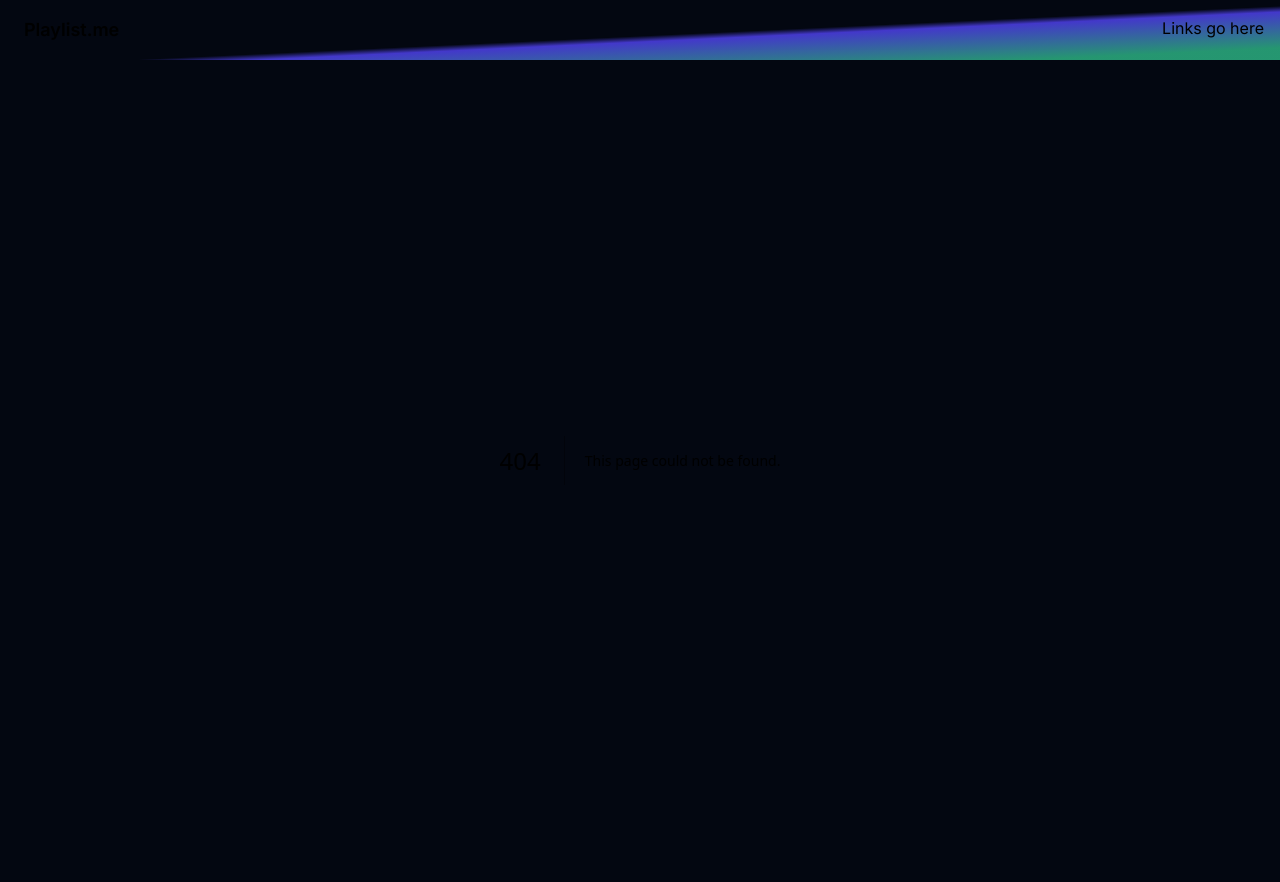
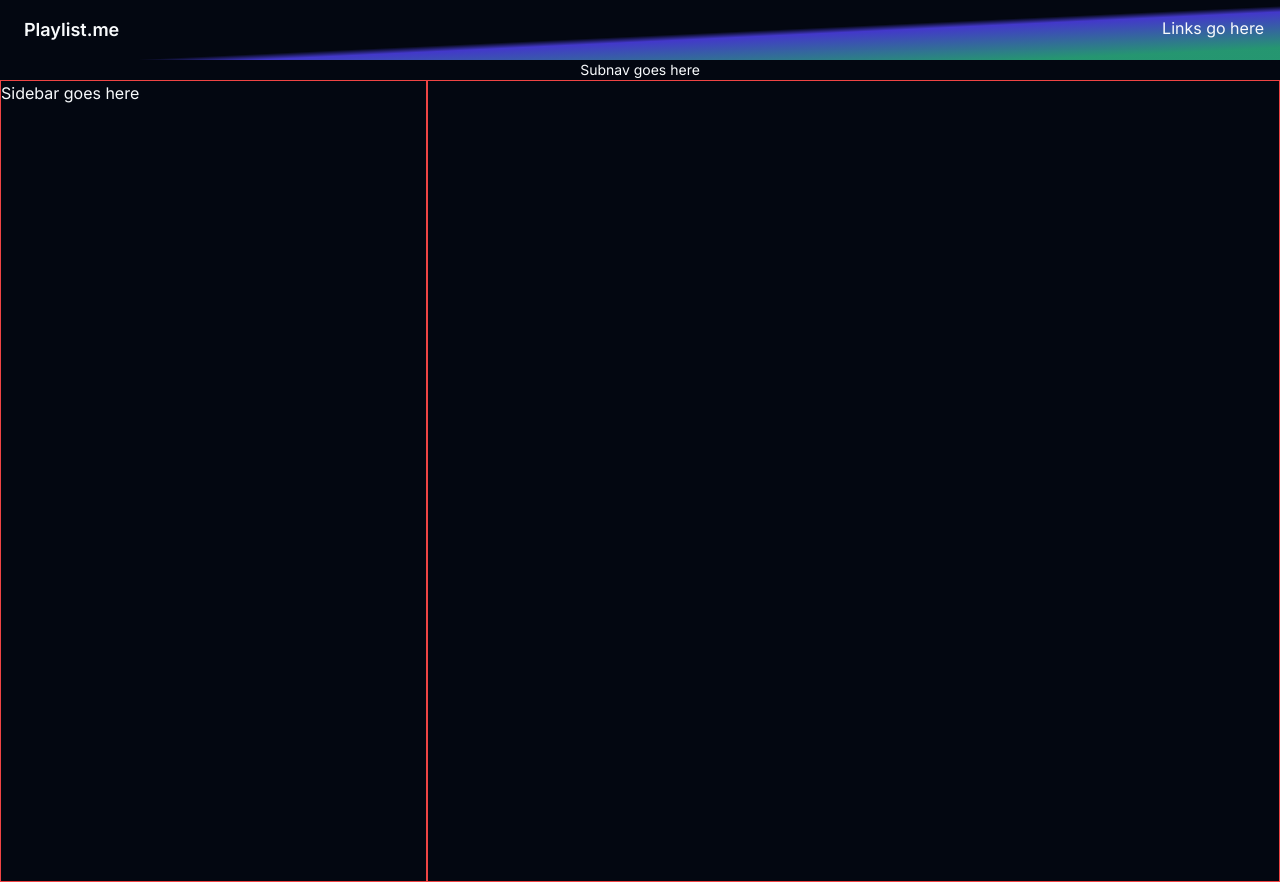
Before and after one commit to mgballou/playlist_me_2, a Next.js app: page /generator/search in a window 1280 px wide. Before the commit this address had no page. Before the commit the page ends 860 px from the top, so only its background shows below. Built offline with nearby package versions, Linux system fonts and the light colour scheme.

Commit message:
rough outline of components

```diff
--- a/app/generator/layout.tsx
+++ b/app/generator/layout.tsx
@@ -5,8 +5,15 @@ export default function GeneratorLayout({
 }>) {
     return (
         <>
-        {children}
+            <div className="w-full text-center text-sm">Subnav goes here</div>
+
+            <div className="flex flex-row">
+                <div className="w-1/3 border border-red-500">Sidebar goes here</div>
+                <div className="w-2/3 border border-red-500">
+                    {/* children are search, adjustments, results */}
+                    {children}
+                </div>
+            </div>
         </>
     )
-
 }
--- a/app/generator/page.tsx
+++ b/app/generator/page.tsx
@@ -1,36 +1,28 @@
-import { Button } from '@/components/ui/button'
-import {  getTrackData } from '../actions'
-import { useEffect, useState } from 'react'
+import { getTrackData } from '../actions'
 import TrackCard from '@/components/shared/TrackCard'
 import { SpotifyTrack } from '@/lib/types'
-import { cookies } from 'next/headers'
+
 import path from 'path'
 import fs from 'fs'
 
-interface Props {
-    results: SpotifyTrack[]
-}
-
-function pullJSON(){
-    const filePath = path.join(process.cwd(), 'public', 'trackData.json');
-    const jsonData = fs.readFileSync(filePath, 'utf8');
-    const results: SpotifyTrack[] = JSON.parse(jsonData);
+function pullJSON() {
+    const filePath = path.join(process.cwd(), 'public', 'trackData.json')
+    const jsonData = fs.readFileSync(filePath, 'utf8')
+    const results: SpotifyTrack[] = JSON.parse(jsonData)
 
     return results
-
 }
 
 const tracks = ['1xzBco0xcoJEDXktl7Jxrr']
 
 export default async function Generator() {
-
     const results: SpotifyTrack[] = pullJSON()
     // const results: SpotifyTrack[] = await getTrackData(tracks)
 
     return (
         <main className="flex min-h-screen flex-col justify-evenly p-12">
-            Welcome 2 generator
-            <div className="inset-4 flex min-h-60 w-full flex-row flex-wrap justify-center gap-2 bg-slate-600 p-4">
+            Generator
+            {/* <div className="inset-4 flex min-h-60 w-full flex-row flex-wrap justify-center gap-2 bg-slate-600 p-4">
                 {results?.map((track, idx) => {
                     return (
                         <div key={track.spotifyId}>
@@ -38,7 +30,7 @@ export default async function Generator() {
                         </div>
                     )
                 })}
-            </div>
+            </div> */}
         </main>
     )
 }
--- /dev/null
+++ b/app/generator/search/page.tsx
@@ -0,0 +1,5 @@
+export default async function Search() {
+    return (
+        <main className="flex min-h-screen flex-col justify-evenly p-12"></main>
+    )
+}
```
